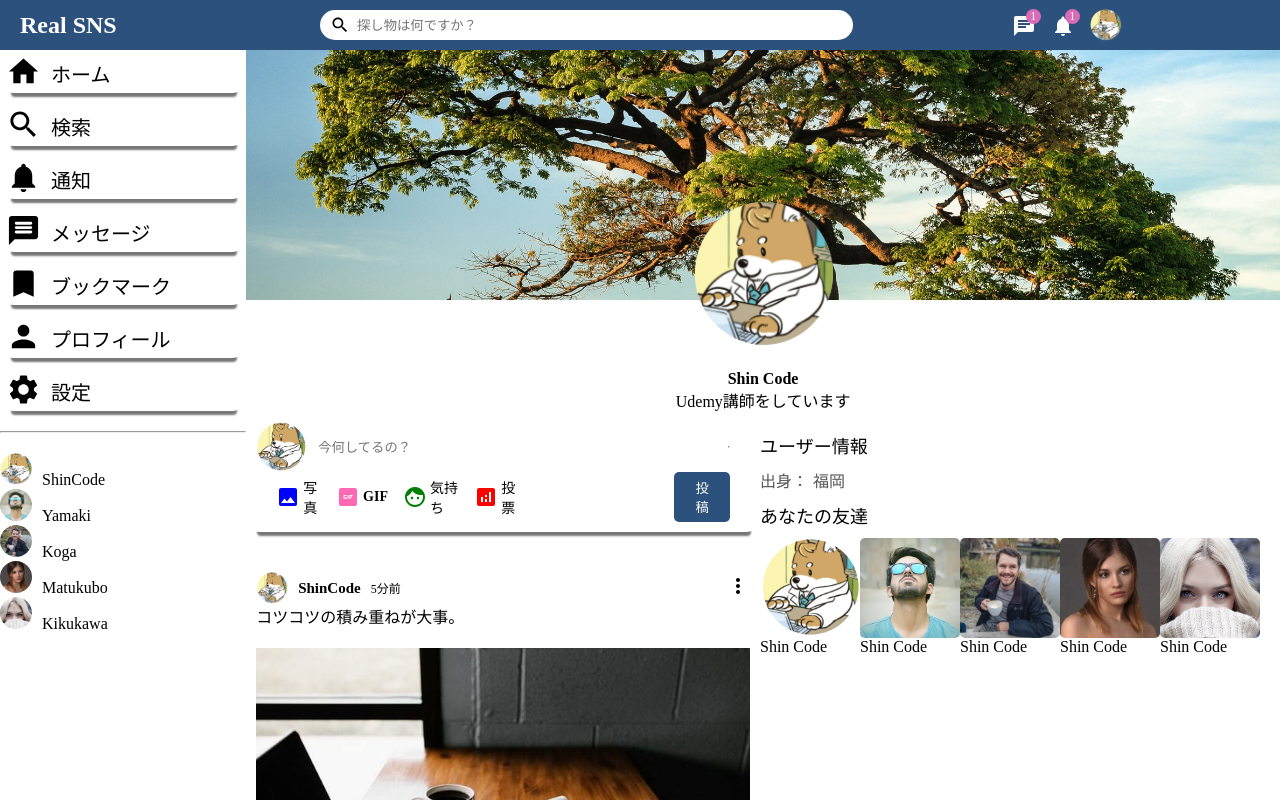
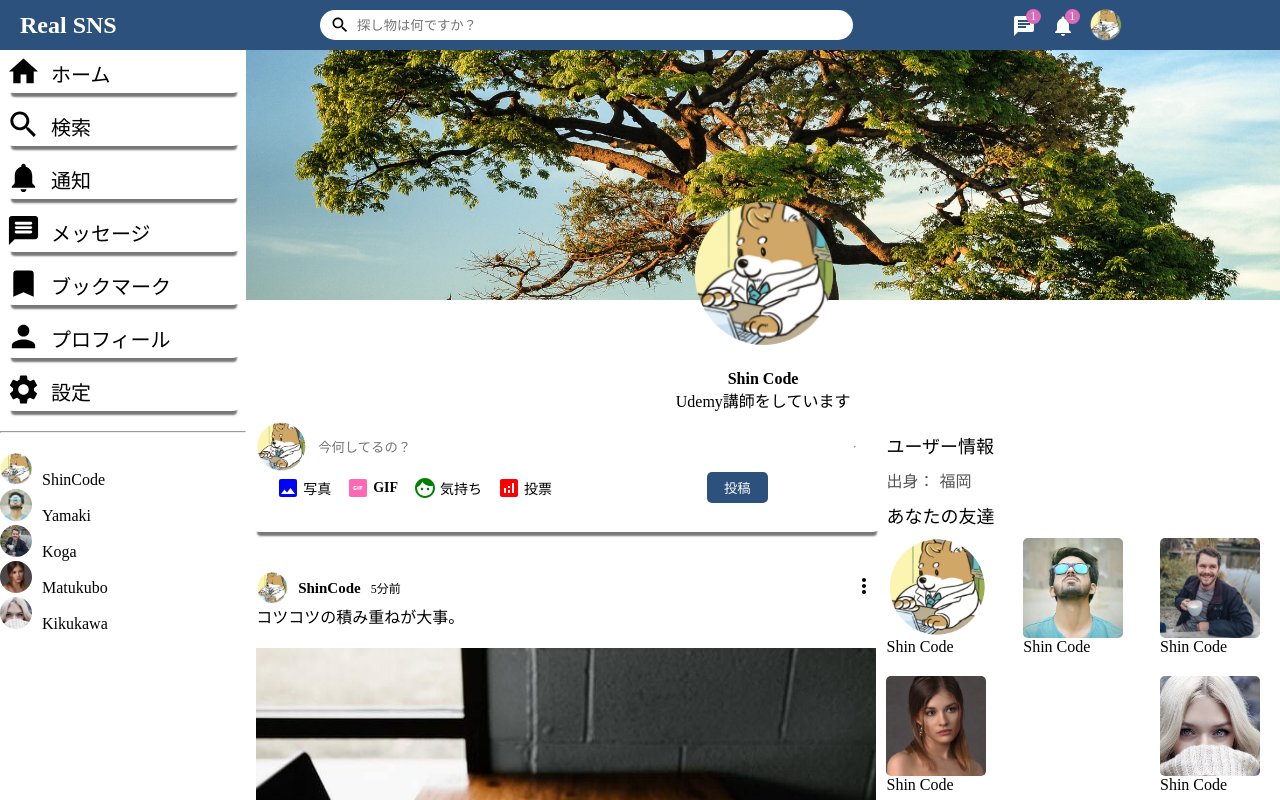
Before and after one commit to ShuheiKurinami/sns, a React (Create React App) app: page / in a window 1280 px wide. Shown: the top 800 px of the page. Built offline with nearby package versions, Linux system fonts and the light colour scheme.

Commit message:
flexwarap追加

```diff
--- a/src/components/rightbar/Rightbar.css
+++ b/src/components/rightbar/Rightbar.css
@@ -111,7 +111,7 @@ promotionTitle {
 
 .rightbarFollowings {
   display: flex;
-  flex: wrap;
+  flex-wrap: wrap;
   justify-content: space-between;
 }
 
```
